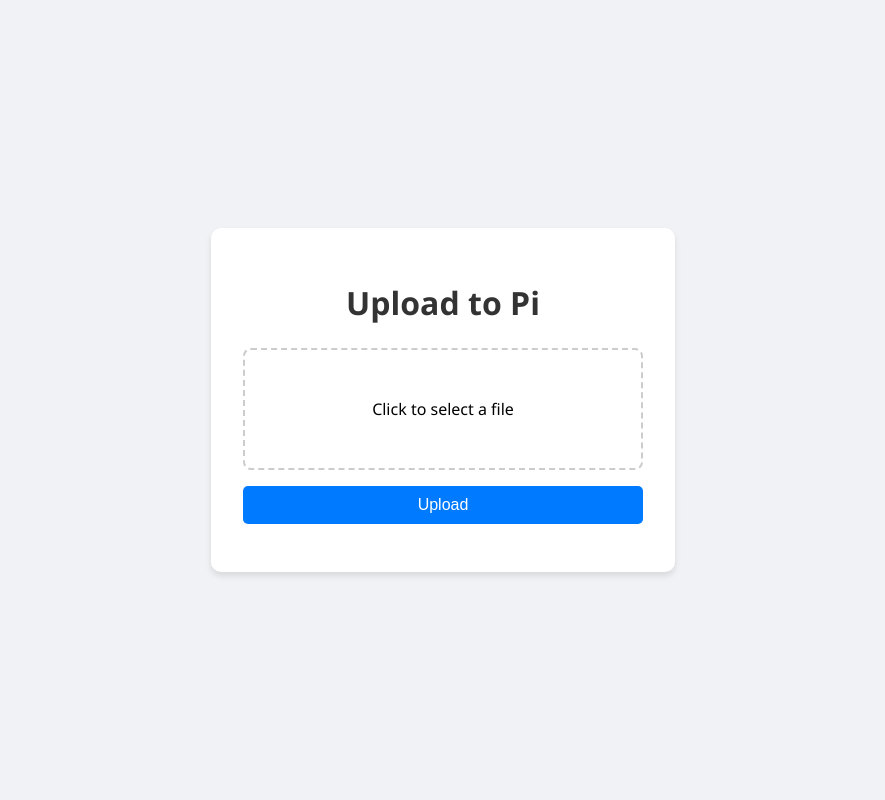
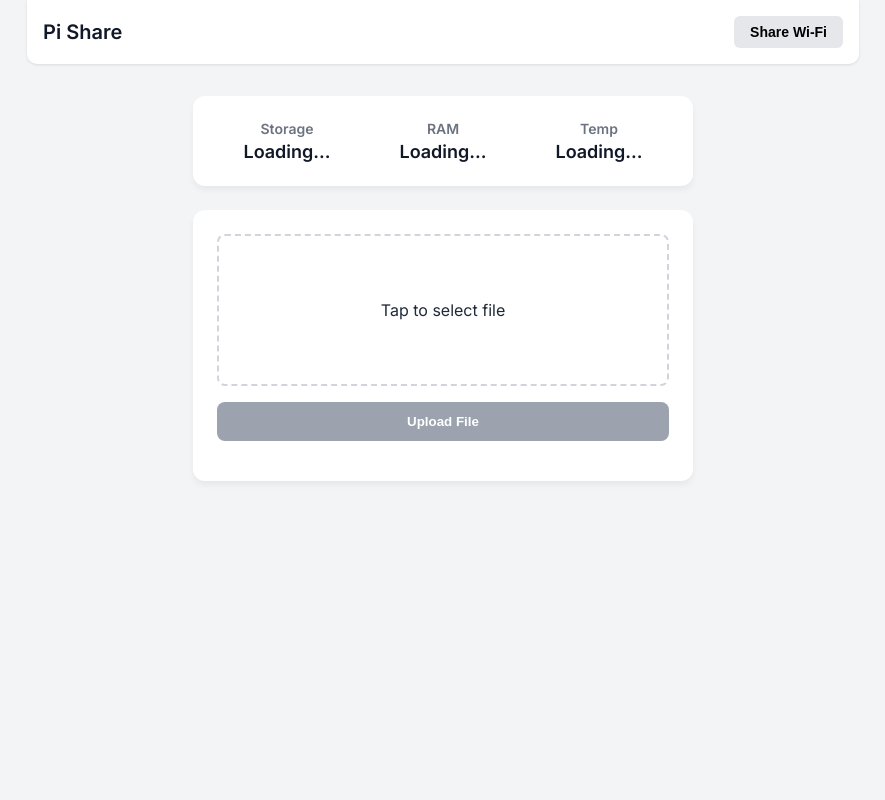
Before and after one commit to Charan-Tj/raspberry_script, a Python web app: template project/templates/index.html in a window 1280 px wide. Shown: the whole page, without its empty margins (197-1082 px from the left). Run offline with Jinja, Linux system fonts and the light colour scheme; the template is opened without the code that fills it, so the values that code supplies are empty.

Commit message:
Implement Version 4: GUI and Web Stats

```diff
--- a/project/requirements.txt
+++ b/project/requirements.txt
@@ -4,3 +4,4 @@ qrcode
 Pillow
 python-multipart
 jinja2
+psutil
--- a/project/templates/index.html
+++ b/project/templates/index.html
@@ -3,127 +3,206 @@
 <head>
     <meta charset="UTF-8">
     <meta name="viewport" content="width=device-width, initial-scale=1.0">
-    <title>Raspberry Pi File Upload</title>
+    <title>Pi Share</title>
+    <link href="https://fonts.googleapis.com/css2?family=Inter:wght@400;600&display=swap" rel="stylesheet">
     <style>
         body {
-            font-family: 'Segoe UI', Tahoma, Geneva, Verdana, sans-serif;
-            background-color: #f0f2f5;
+            font-family: 'Inter', sans-serif;
+            background-color: #f3f4f6;
+            color: #1f2937;
+            margin: 0;
             display: flex;
+            flex-direction: column;
+            align-items: center;
+            min-height: 100vh;
+        }
+        .header {
+            width: 100%;
+            background-color: #ffffff;
+            padding: 1rem;
+            box-shadow: 0 1px 3px rgba(0,0,0,0.1);
+            text-align: center;
+            display: flex;
+            justify-content: space-between;
+            align-items: center;
+            max-width: 800px;
+            border-radius: 0 0 10px 10px;
+        }
+        .header h1 { margin: 0; font-size: 1.25rem; color: #111827; }
+        .btn-small {
+            background-color: #e5e7eb;
+            border: none;
+            padding: 0.5rem 1rem;
+            border-radius: 6px;
+            cursor: pointer;
+            font-weight: 600;
+            font-size: 0.875rem;
+        }
+        .container {
+            width: 90%;
+            max-width: 500px;
+            margin-top: 2rem;
+            display: flex;
+            flex-direction: column;
+            gap: 1.5rem;
+        }
+        .card {
+            background: white;
+            padding: 1.5rem;
+            border-radius: 12px;
+            box-shadow: 0 4px 6px rgba(0,0,0,0.05);
+        }
+        .stats-grid {
+            display: grid;
+            grid-template-columns: 1fr 1fr 1fr;
+            gap: 1rem;
+            text-align: center;
+        }
+        .stat-item h3 { margin: 0; font-size: 0.875rem; color: #6b7280; }
+        .stat-item p { margin: 0.25rem 0 0; font-size: 1.125rem; font-weight: 600; color: #111827; }
+
+        .upload-area {
+            border: 2px dashed #d1d5db;
+            padding: 3rem 1rem;
+            border-radius: 8px;
+            text-align: center;
+            cursor: pointer;
+            transition: all 0.2s;
+        }
+        .upload-area:hover { border-color: #3b82f6; background-color: #eff6ff; }
+        .upload-btn {
+            background-color: #3b82f6;
+            color: white;
+            border: none;
+            padding: 0.75rem;
+            border-radius: 8px;
+            font-weight: 600;
+            width: 100%;
+            margin-top: 1rem;
+            cursor: pointer;
+        }
+        .upload-btn:disabled { background-color: #9ca3af; cursor: not-allowed; }
+
+        /* Modal */
+        .modal {
+            display: none;
+            position: fixed;
+            top: 0; left: 0; width: 100%; height: 100%;
+            background: rgba(0,0,0,0.5);
             justify-content: center;
             align-items: center;
-            height: 100vh;
-            margin: 0;
         }
-        .container {
-            background-color: white;
+        .modal-content {
+            background: white;
             padding: 2rem;
-            border-radius: 10px;
-            box-shadow: 0 4px 6px rgba(0, 0, 0, 0.1);
+            border-radius: 12px;
             text-align: center;
-            width: 90%;
-            max-width: 400px;
         }
-        h1 {
-            color: #333;
-            margin-bottom: 1.5rem;
-        }
-        .upload-area {
-            border: 2px dashed #ccc;
-            padding: 2rem;
-            border-radius: 8px;
-            margin-bottom: 1rem;
-            cursor: pointer;
-            transition: border-color 0.3s;
-        }
-        .upload-area:hover {
-            border-color: #007bff;
-        }
-        input[type="file"] {
-            display: none;
-        }
-        button {
-            background-color: #007bff;
-            color: white;
-            border: none;
-            padding: 10px 20px;
-            border-radius: 5px;
-            cursor: pointer;
-            font-size: 1rem;
-            width: 100%;
-            transition: background-color 0.3s;
-        }
-        button:hover {
-            background-color: #0056b3;
-        }
-        #status {
-            margin-top: 1rem;
-            font-weight: bold;
-        }
-        .success { color: green; }
-        .error { color: red; }
+        .modal img { max-width: 250px; }
     </style>
 </head>
 <body>
+    <div class="header">
+        <h1>Pi Share</h1>
+        <button class="btn-small" onclick="showWifiQR()">Share Wi-Fi</button>
+    </div>
+
     <div class="container">
-        <h1>Upload to Pi</h1>
-        <div class="upload-area" onclick="document.getElementById('fileInput').click()">
-            <p>Click to select a file</p>
-            <input type="file" id="fileInput" onchange="updateFileName()">
-            <p id="fileName" style="font-size: 0.9rem; color: #666;"></p>
+        <!-- Stats Card -->
+        <div class="card">
+            <div class="stats-grid">
+                <div class="stat-item">
+                    <h3>Storage</h3>
+                    <p id="storage">Loading...</p>
+                </div>
+                <div class="stat-item">
+                    <h3>RAM</h3>
+                    <p id="ram">Loading...</p>
+                </div>
+                <div class="stat-item">
+                    <h3>Temp</h3>
+                    <p id="temp">Loading...</p>
+                </div>
+            </div>
         </div>
-        <button onclick="uploadFile()">Upload</button>
-        <div id="status"></div>
+
+        <!-- Upload Card -->
+        <div class="card">
+            <div class="upload-area" onclick="document.getElementById('fileInput').click()">
+                <p id="fileName">Tap to select file</p>
+                <input type="file" id="fileInput" hidden onchange="updateFile()">
+            </div>
+            <button class="upload-btn" onclick="uploadFile()" id="upBtn" disabled>Upload File</button>
+            <p id="status" style="text-align: center; margin-top: 1rem; font-size: 0.9rem;"></p>
+        </div>
+    </div>
+
+    <!-- Wi-Fi QR Modal -->
+    <div id="wifiModal" class="modal" onclick="this.style.display='none'">
+        <div class="modal-content" onclick="event.stopPropagation()">
+            <h2>Connect to Pi_Share</h2>
+            <img src="/static/wifi_qr.png" alt="Wi-Fi QR Code">
+            <p>Scan to connect</p>
+            <button class="btn-small" onclick="document.getElementById('wifiModal').style.display='none'">Close</button>
+        </div>
     </div>
 
     <script>
-        function updateFileName() {
+        // Fetch Stats
+        async function loadStats() {
+            try {
+                const res = await fetch('/stats');
+                const data = await res.json();
+                document.getElementById('storage').innerText = `${data.storage_percent}%`;
+                document.getElementById('ram').innerText = `${data.ram_percent}%`;
+                document.getElementById('temp').innerText = `${data.cpu_temp}°C`;
+            } catch (e) { console.error("Stats error", e); }
+        }
+        setInterval(loadStats, 5000);
+        loadStats();
+
+        // File Upload Logic
+        function updateFile() {
             const input = document.getElementById('fileInput');
-            const fileNameDisplay = document.getElementById('fileName');
             if (input.files.length > 0) {
-                fileNameDisplay.textContent = input.files[0].name;
-            } else {
-                fileNameDisplay.textContent = "";
+                document.getElementById('fileName').innerText = input.files[0].name;
+                document.getElementById('upBtn').disabled = false;
             }
         }
 
         async function uploadFile() {
             const input = document.getElementById('fileInput');
-            const statusDiv = document.getElementById('status');
+            const btn = document.getElementById('upBtn');
+            const status = document.getElementById('status');
 
-            if (input.files.length === 0) {
-                statusDiv.textContent = "Please select a file first.";
-                statusDiv.className = "error";
-                return;
-            }
+            const formData = new FormData();
+            formData.append("file", input.files[0]);
 
-            const file = input.files[0];
-            const formData = new FormData();
-            formData.append("file", file);
-
-            statusDiv.textContent = "Uploading...";
-            statusDiv.className = "";
+            btn.disabled = true;
+            btn.innerText = "Uploading...";
+            status.innerText = "";
 
             try {
-                const response = await fetch('/upload', {
-                    method: 'POST',
-                    body: formData
-                });
+                const res = await fetch('/upload', { method: 'POST', body: formData });
+                const result = await res.json();
+                if (res.ok) {
+                    status.innerText = "✅ Upload Successful!";
+                    status.style.color = "green";
+                    input.value = "";
+                    document.getElementById('fileName').innerText = "Tap to select file";
+                } else {
+                    throw new Error(result.message);
+                }
+            } catch (e) {
+                status.innerText = "❌ Error: " + e.message;
+                status.style.color = "red";
+            } finally {
+                btn.innerText = "Upload File";
+            }
+        }
 
-                const result = await response.json();
-
-                if (response.ok) {
-                    statusDiv.textContent = "Success: " + result.message;
-                    statusDiv.className = "success";
-                    input.value = ""; // Clear input
-                    document.getElementById('fileName').textContent = "";
-                } else {
-                    statusDiv.textContent = "Error: " + result.message;
-                    statusDiv.className = "error";
-                }
-            } catch (error) {
-                statusDiv.textContent = "Upload failed: " + error.message;
-                statusDiv.className = "error";
-            }
+        function showWifiQR() {
+            document.getElementById('wifiModal').style.display = 'flex';
         }
     </script>
 </body>
```
Also changed, not shown: project/main.py (+0 -17 lines), project/qr_gui.py (added, +102 -0 lines).
